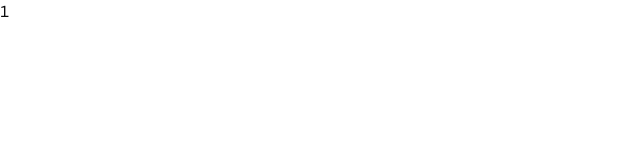
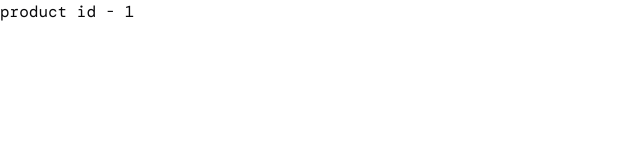
Before and after one commit to Pycreater/easy-wp, a Next.js app: page /product/1 in a window 1280 px wide. Shown: the top 160 px of the page, without its empty margins (0-640 px from the left). Built offline with nearby package versions, Linux system fonts and the light colour scheme.

Commit message:
created a dynamic route for the individ

```diff
--- a/app/product/[id]/page.tsx
+++ b/app/product/[id]/page.tsx
@@ -5,7 +5,7 @@ type Props = {
 };
 
 const ProductPage = ({ params: { id } }: Props) => {
-  return <div>{id}</div>;
+  return <div>product id - {id}</div>;
 };
 
 export default ProductPage;
```
